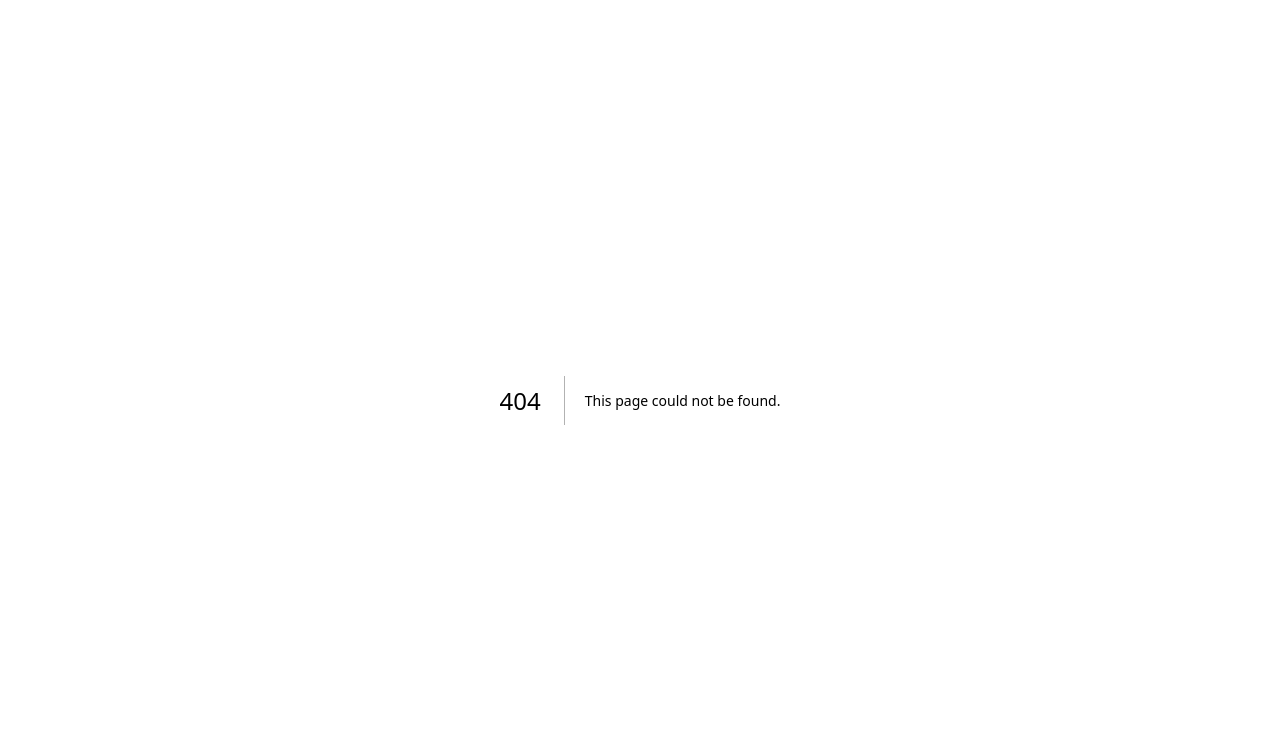
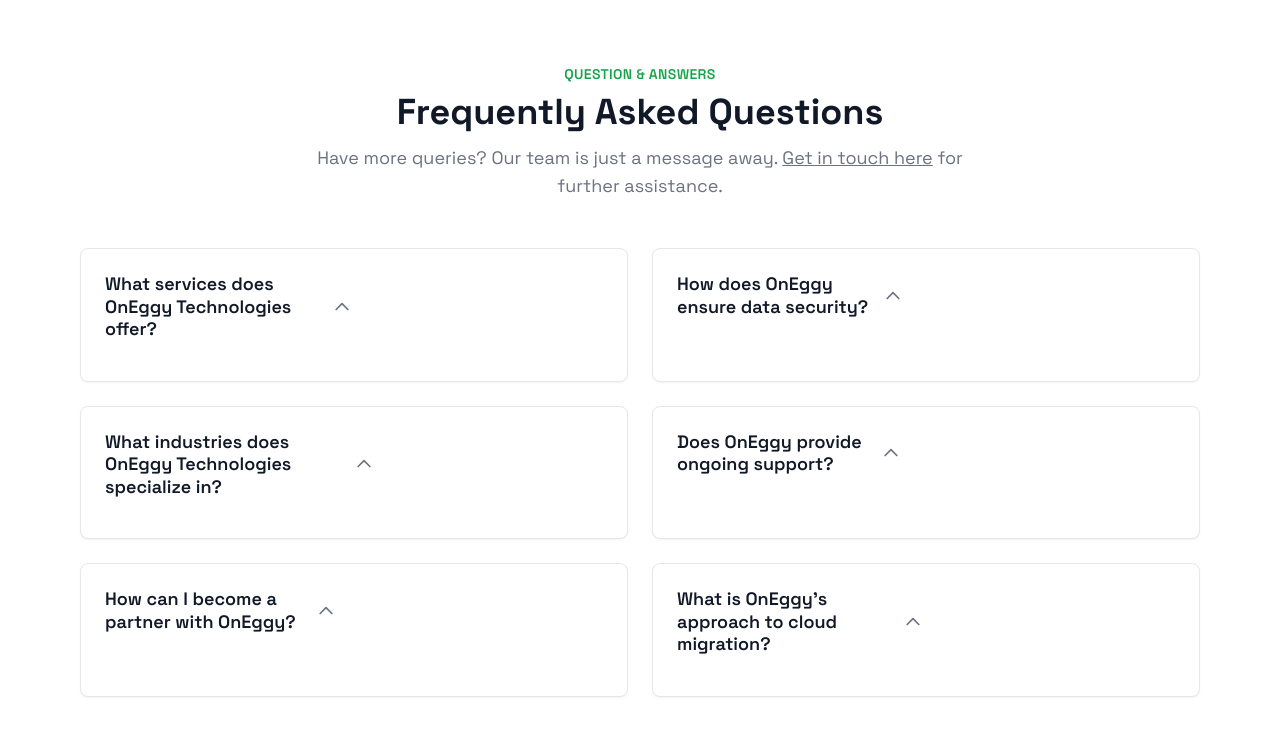
Before and after one commit to onEggy/OnEggyWeb, a Next.js app: page /components/faq in a window 1280 px wide. Before the commit this address had no page. Shown: the top 736 px of the page. Built offline with nearby package versions, Linux system fonts and the light colour scheme.

Commit message:
update in project and about added lot's of new components

```diff
--- a/src/pages/about.js
+++ b/src/pages/about.js
@@ -19,8 +19,20 @@ import { NextSeo } from "next-seo";
 import ProjectLogos from "./home/projectlogos";
 import Head from "next/head";
 import EnquiryModal from "./components/EnquiryModal";
+import FaqSection from "./components/faq";
+import PartnerShowcase from "./components/partnerShowcase";
+import ContactUs from "./home/contactUs";
 
 const About = () => {
+
+  const partners = [
+    { name: "AWS Partner", logo: "/partnerlogos/AWSpartner.png", rating: 4.5 },
+    { name: "Xloud Technologies", logo: "/partnerlogos/xloudtechnologies.png", rating: 4.5 },
+    // { name: "Xloud Technologies", logo: "/partnerlogos/xloudtechnologies.png" },
+    // { name: "Xloud Technologies", logo: "/partnerlogos/xloudtechnologies.png" },
+    // Add more partners as needed
+  ];
+
   const currentPageData = seoData["/about"];
   const {
     brands,
@@ -64,6 +76,7 @@ const About = () => {
         boxParaTitle={boxParaTitle}
         boxContent={boxContent}
       />
+      <PartnerShowcase partners={partners} />
       <Section4 />
       <GetFreeProp
         head={"Let's get things begun"}
@@ -87,6 +100,8 @@ const About = () => {
           )
         )}
       </div>
+      <FaqSection />
+      <ContactUs />
       <EnquiryModal />
       <Footer />
     </div>
--- /dev/null
+++ b/src/pages/components/faq.js
@@ -0,0 +1,114 @@
+import React, { useState } from 'react';
+
+const faqData = [
+    {
+        question: 'What services does OnEggy Technologies offer?',
+        answer:
+            'OnEggy Technologies offers comprehensive cloud consulting, DevOps solutions, software development, and IT infrastructure management services designed to support businesses in leveraging cutting-edge technology.',
+    },
+    {
+        question: 'How does OnEggy ensure data security?',
+        answer:
+            'OnEggy Technologies follows industry-standard security protocols, including data encryption, multi-factor authentication, and regular security audits to ensure the highest level of data protection for our clients.',
+    },
+    {
+        question: 'What industries does OnEggy Technologies specialize in?',
+        answer:
+            'We specialize in providing solutions for industries such as finance, healthcare, e-commerce, and technology, with a deep understanding of each sector’s specific needs and regulatory requirements.',
+    },
+    {
+        question: 'Does OnEggy provide ongoing support?',
+        answer:
+            'Yes, OnEggy offers 24/7 technical support and maintenance services to ensure seamless operations and quick resolution of any issues, allowing clients to focus on their core business functions.',
+    },
+    {
+        question: 'How can I become a partner with OnEggy?',
+        answer:
+            'To explore partnership opportunities, please reach out to our team via the contact form. We will be in touch to discuss potential collaboration opportunities tailored to your expertise and business goals.',
+    },
+    {
+        question: 'What is OnEggy’s approach to cloud migration?',
+        answer:
+            'OnEggy Technologies offers a comprehensive, phased approach to cloud migration that includes assessment, planning, execution, and optimization. Our team ensures a seamless transition with minimal downtime, tailored to meet the specific needs of each client.',
+    },
+];
+
+const FaqSection = () => {
+    const [openIndex, setOpenIndex] = useState(null);
+
+    const toggleOpen = (index) => {
+        setOpenIndex(openIndex === index ? null : index);
+    };
+
+    return (
+        <section className="py-16 px-6 md:px-20 bg-white">
+            {/* Header */}
+            <header className="text-center mb-12 max-w-2xl mx-auto">
+                <h2 className="text-green-600 text-sm font-semibold uppercase tracking-wide">Question & Answers</h2>
+                <h1 className="text-3xl md:text-4xl font-bold text-gray-900 leading-tight mt-2">
+                    Frequently Asked Questions
+                </h1>
+                <p className="text-gray-500 mt-3 md:text-lg">
+                    Have more queries? Our team is just a message away. <a href="/contact" className="text-blue-600 underline">Get in touch here</a> for further assistance.
+                </p>
+            </header>
+
+            {/* FAQ Cards */}
+
+            <div className="grid grid-cols-1 md:grid-cols-2 gap-6 mx-auto">
+                {faqData.map((faq, index) => (
+                    <div
+                        key={index}
+                        className={`border rounded-lg shadow-sm p-6 cursor-pointer transition-all duration-300 ease-in-out ${openIndex === index ? 'bg-gray-100 border-gray-300' : 'bg-white border-gray-200'
+                            }`}
+                        onClick={() => toggleOpen(index)}
+                    >
+                        <div className="flex justify-between items-center">
+                            {/* Question */}
+                            <h3
+                                className={`text-lg leading-tight font-semibold transition-colors duration-300 ${openIndex === index ? 'text-green-600' : 'text-gray-900'
+                                    }`}
+                            >
+                                {faq.question}
+                            </h3>
+
+                            {/* Icon */}
+                            <span
+                                className={`transition-transform duration-300 ${openIndex === index ? 'rotate-180 text-green-600' : 'text-gray-500'
+                                    }`}
+                            >
+                                <svg
+                                    width="20"
+                                    height="20"
+                                    fill="none"
+                                    viewBox="0 0 24 24"
+                                    stroke="currentColor"
+                                >
+                                    <path
+                                        strokeLinecap="round"
+                                        strokeLinejoin="round"
+                                        strokeWidth={2}
+                                        d="M5 15l7-7 7 7"
+                                    />
+                                </svg>
+                            </span>
+                        </div>
+
+                        {/* Answer */}
+                        <div
+                            className={`mt-4 text-gray-700 transition-all duration-300 overflow-hidden ${openIndex === index ? 'max-h-40 opacity-100' : 'max-h-0 opacity-0'
+                                }`}
+                        >
+                            <p className="leading-relaxed text-sm">{faq.answer}</p>
+                        </div>
+                    </div>
+                ))}
+            </div>
+
+
+
+        </section>
+    );
+};
+
+export default FaqSection;
--- /dev/null
+++ b/src/pages/components/partnerShowcase.js
@@ -0,0 +1,53 @@
+import React from 'react';
+import Image from 'next/image';
+
+const PartnerShowcase = ({ partners }) => {
+    return (
+        <div className="flex flex-col md:flex-row items-start md:items-center justify-between py-10 md:py-20 px-6 md:px-20 space-y-8 md:space-y-0">
+            {/* Title Section */}
+            <div className="text-left max-w-sm md:max-w-none">
+                <h2 className="text-4xl md:text-5xl font-bold text-gray-900 leading-tight">
+                Certified Partners in < br /> Cloud Excellence
+                </h2>
+            </div>
+
+            {/* Partner Logos with Ratings */}
+            <div className="flex flex-wrap items-center justify-center md:justify-start space-x-6 md:space-x-10 lg:space-x-12">
+                {partners.map((partner, index) => (
+                    <div key={index} className="flex flex-col items-center space-y-2">
+                        {/* Partner Logo */}
+                        <div className="w-20 h-20 md:w-24 md:h-24 relative">
+                            <Image
+                                src={partner.logo}
+                                alt={`${partner.name} logo`}
+                                layout="fill"
+                                objectFit="contain"
+                                className="rounded-md"
+                            />
+                        </div>
+
+                        {/* Star Ratings */}
+                        <div className="flex space-x-1">
+                            {[...Array(5)].map((_, i) => (
+                                <svg
+                                    key={i}
+                                    width="20"
+                                    height="20"
+                                    viewBox="0 0 24 24"
+                                    fill={i < Math.floor(partner.rating) ? "black" : i < partner.rating ? "gray" : "none"}
+                                    stroke={i < partner.rating ? "black" : "none"}
+                                    strokeWidth="1"
+                                    xmlns="http://www.w3.org/2000/svg"
+                                >
+                                    <path d="M12 .587l3.668 7.431 8.2 1.192-5.934 5.785 1.401 8.173L12 18.896l-7.335 3.872 1.401-8.173L.132 9.21l8.2-1.192L12 .587z" />
+                                </svg>
+                            ))}
+                        </div>
+                    </div>
+                ))}
+            </div>
+        </div>
+    );
+};
+
+export default PartnerShowcase;
--- a/src/pages/home/getFreeProp.js
+++ b/src/pages/home/getFreeProp.js
@@ -1,4 +1,5 @@
 import React from "react";
+import Link from "next/link";
 
 const getFreeProp = ({head,para,buttonText='Get your free consultation'}) => {
   return (
@@ -10,9 +11,11 @@ const getFreeProp = ({head,para,buttonText='Get your free consultation'}) => {
         <p className="mt-8 md:w-5/12 text-lg text-center sm:text-left">
           {para}
         </p>
-        <button className="bg-l_black md:text-2xl text-white hover:bg-white border hover:border-l_black hover:text-l_black px-6 py-4 mx-auto self-center mt-8 rounded-xl">
-          {buttonText}
-        </button>
+        <Link href={"/contact"}>
+          <button className="bg-l_black md:text-2xl text-white hover:bg-white border hover:border-l_black hover:text-l_black px-6 py-4 mx-auto self-center mt-8 rounded-xl">
+            {buttonText}
+          </button>
+        </Link>
       </div>
       <div className="absolute -right-12 -bottom-8 hidden sm:block ">
         <img
--- a/src/pages/home/landing.js
+++ b/src/pages/home/landing.js
@@ -16,9 +16,19 @@ import { faArrowRight } from "@fortawesome/free-solid-svg-icons";
 import Sidebar from "../components/sidebar";
 import Link from "next/link";
 import serviceData from "../../../public/data/serviceData.json";
+import PartnerShowcase from "../components/partnerShowcase";
+import FaqSection from "../components/faq";
 
 const Home = (skill) => {
   const [isOpen, setIsOpen] = useState(false);
+
+  const partners = [
+    { name: "AWS Partner", logo: "/partnerlogos/AWSpartner.png", rating: 4.5 },
+    { name: "Xloud Technologies", logo: "/partnerlogos/xloudtechnologies.png", rating: 4.5 },
+    // { name: "Xloud Technologies", logo: "/partnerlogos/xloudtechnologies.png" },
+    // { name: "Xloud Technologies", logo: "/partnerlogos/xloudtechnologies.png" },
+    // Add more partners as needed
+  ];
 
   const toggleNavbar = () => {
     setIsOpen(!isOpen);
@@ -73,6 +83,7 @@ const Home = (skill) => {
 
       {/* Rest of the page components */}
       <Projectlogos />
+      <PartnerShowcase partners={partners} />
       <Awards />
       <Headline
         mainCss="md:ml-4"
@@ -105,6 +116,7 @@ const Home = (skill) => {
       />
       <Marksheet />
       <Testimonials />
+      <FaqSection />
       <ContactUs />
       <Footer />
     </div>
```
Also changed, not shown: public/partnerlogos/AWSpartner.png (added), public/partnerlogos/xloudtechnologies.png (added).
